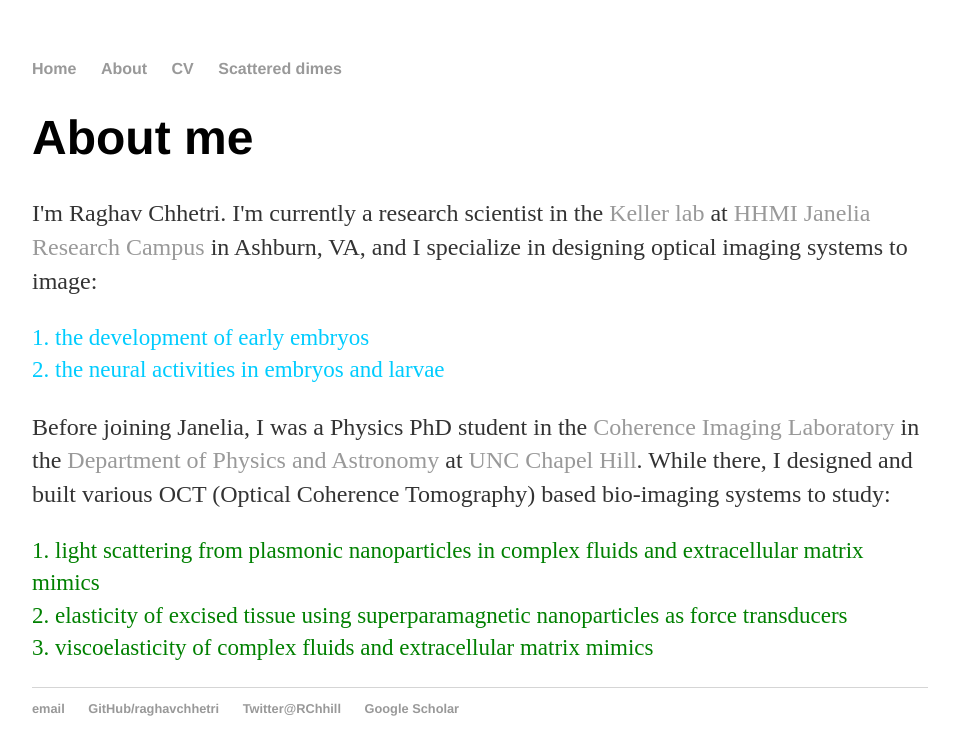
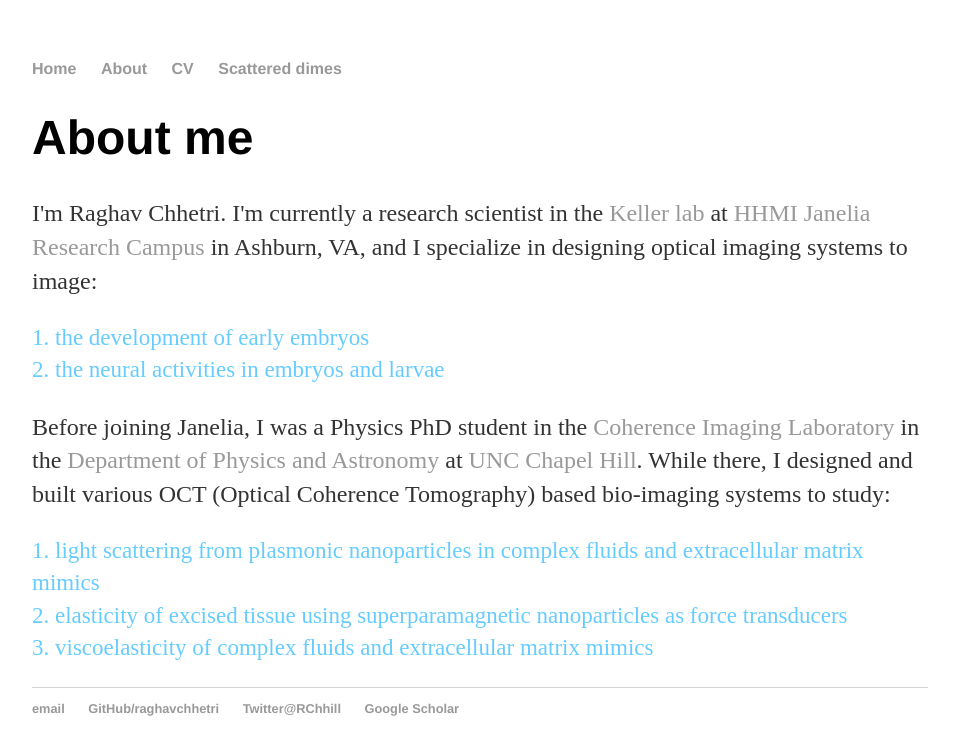
Before and after one commit to raghavchhetri/raghavchhetri.github.io, a Jekyll site: the page built from about/index.html, in a window 1280 px wide. Shown: the top 755 px of the page, without its empty margins (160-1119 px from the left). Built offline with Jekyll 4.4.1, drawn with Linux system fonts in a browser that asks for light colours.

Commit message:
Update index.html

```diff
--- a/about/index.html
+++ b/about/index.html
@@ -6,13 +6,13 @@
 			<h1>About me</h1>
 			<p>I'm Raghav Chhetri. I'm currently a research scientist in the <a href="https://www.janelia.org/lab/keller-lab">Keller lab</a> at <a href="https://www.janelia.org/">HHMI Janelia Research Campus</a> in Ashburn, VA, and
 				I specialize in designing optical imaging systems to image:
-				<p style="color:#00CCFF;font-size:23px;"> 1. the development of early embryos
+				<p style="color:#66CCFF;font-size:23px;"> 1. the development of early embryos
 				<br> 2. the neural activities in embryos and larvae </p>
 
 			<p>Before joining Janelia, I was a Physics PhD student in the <a href="https://users.physics.unc.edu/~aold/">Coherence Imaging Laboratory</a> in the
 				<a href="https://physics.unc.edu/">Department of Physics and Astronomy</a> at <a href="https://www.unc.edu/"> UNC Chapel Hill</a>. While there, I designed and built various OCT
 				(Optical Coherence Tomography) based bio-imaging systems to study:
-				<p style="color:green;font-size:23px;"> 1. light scattering from plasmonic nanoparticles in complex fluids and extracellular matrix mimics
+				<p style="color:#66CCFF;font-size:23px;"> 1. light scattering from plasmonic nanoparticles in complex fluids and extracellular matrix mimics
 				<br> 2. elasticity of excised tissue using superparamagnetic nanoparticles as force transducers
 				<br> 3. viscoelasticity of complex fluids and extracellular matrix mimics </p>
 		</div>
```
